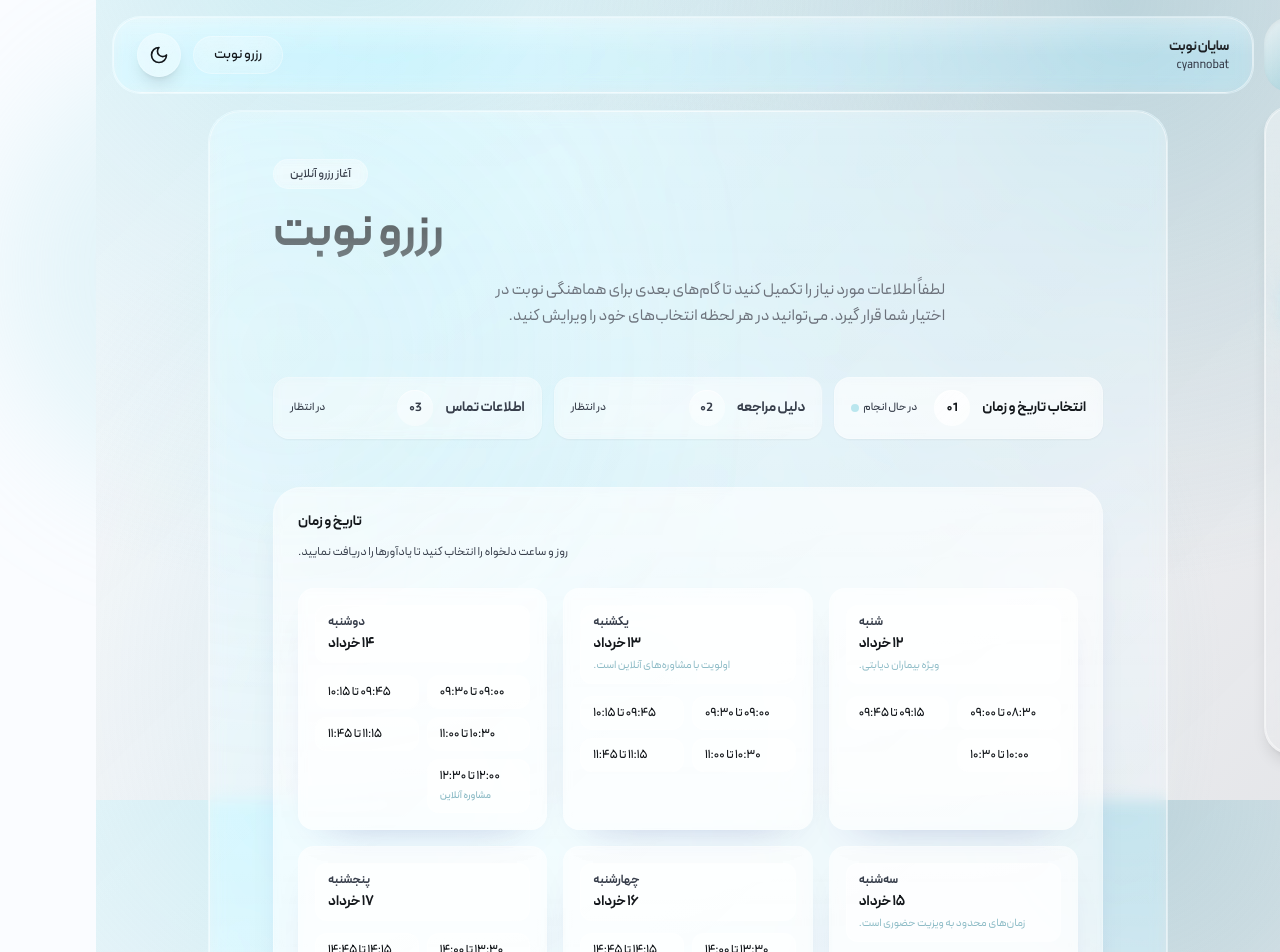
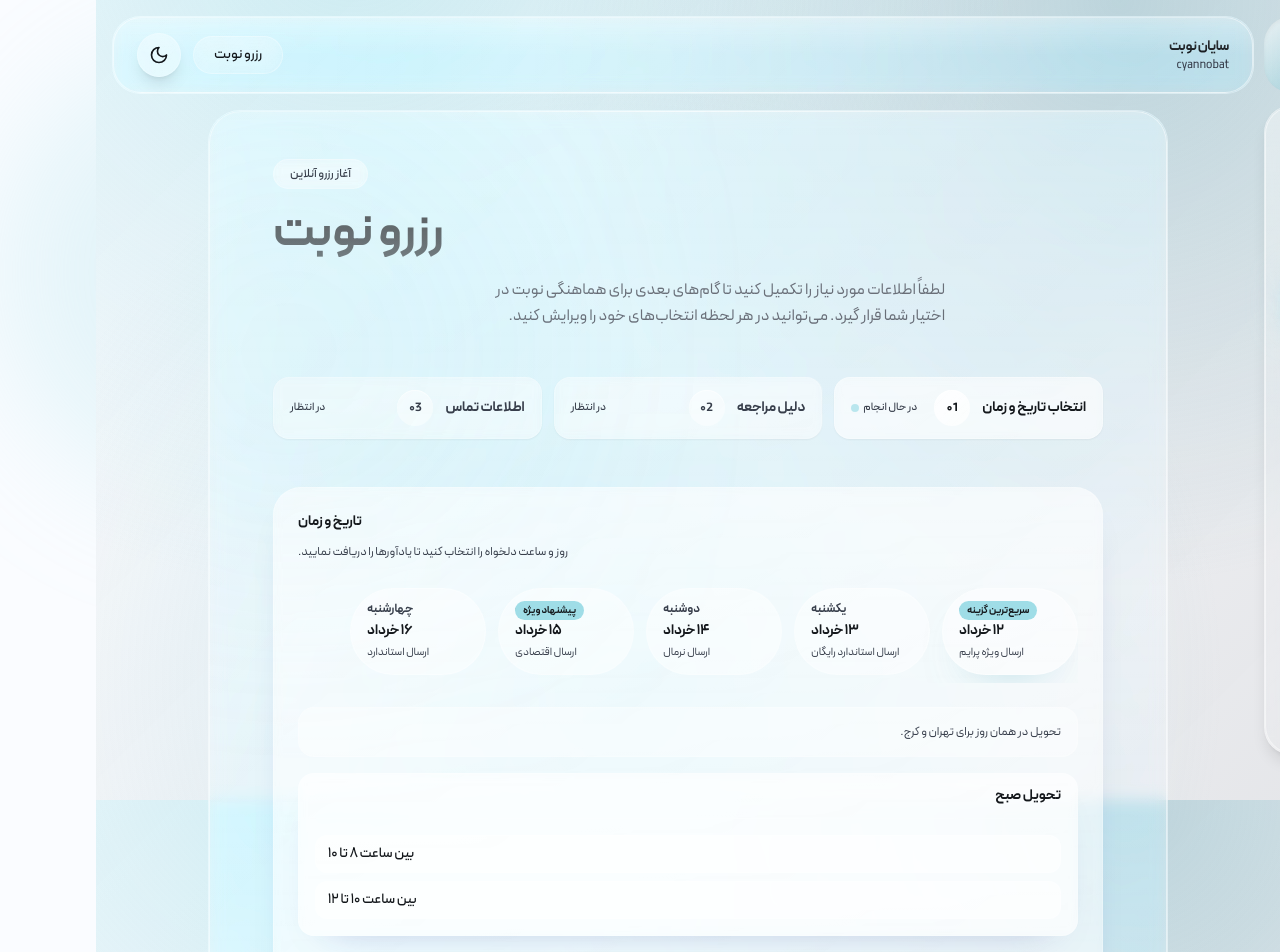
Before and after one commit to belforzedse/cyannobat, a Next.js app: page /reserve in a window 1280 px wide. Shown: the top 952 px of the page. Built offline with nearby package versions, Linux system fonts and the light colour scheme.

Commit message:
Adopt Amazon-style schedule picker

```diff
--- a/src/app/(site)/reserve/page.tsx
+++ b/src/app/(site)/reserve/page.tsx
@@ -1,12 +1,12 @@
 'use client';
 
-import { useMemo, useState } from 'react';
+import { useState } from 'react';
 import { AnimatePresence, motion, useReducedMotion } from 'framer-motion';
 import Link from 'next/link';
 import clsx from 'clsx';
 import SchedulePicker from '@/components/SchedulePicker';
 import BookingInput from '@/components/BookingInput';
-import { mockAvailability, type AvailabilityDay, type AvailabilitySlot } from '@/data/mockAvailability';
+import { mockDeliveryWindows, type DeliveryDay, type DeliveryWindowSlot } from '@/data/mockDeliveryWindows';
 
 const progressSteps = [
   { key: 'dateTime', label: 'انتخاب تاریخ و زمان' },
@@ -35,9 +35,13 @@ const formatDateLabel = (value: string | null) => {
   }
 };
 
-const formatTimeRange = (slot: AvailabilitySlot | null) => {
+const formatTimeRange = (slot: DeliveryWindowSlot | null) => {
   if (!slot) {
     return 'انتخاب نشده';
+  }
+
+  if (slot.label) {
+    return slot.label;
   }
 
   const formatTime = (time: string) => {
@@ -62,13 +66,13 @@ const formatTimeRange = (slot: AvailabilitySlot | null) => {
 };
 
 type SelectedSchedule = {
-  day: AvailabilityDay;
-  slot: AvailabilitySlot;
+  day: DeliveryDay;
+  slot: DeliveryWindowSlot;
 };
 
 const BookingPage = () => {
   const prefersReducedMotion = useReducedMotion();
-  const [selectedDay, setSelectedDay] = useState<string | null>(null);
+  const [selectedDate, setSelectedDate] = useState<string | null>(mockDeliveryWindows[0]?.date ?? null);
   const [selectedSchedule, setSelectedSchedule] = useState<SelectedSchedule | null>(null);
   const [selectedReasons, setSelectedReasons] = useState<string[]>([]);
   const [additionalReason, setAdditionalReason] = useState('');
@@ -79,43 +83,10 @@ const BookingPage = () => {
   });
   const [customerNotes, setCustomerNotes] = useState('');
 
-  const availabilityForSelection = useMemo(() => {
-    const merged = new Map<string, AvailabilityDay>();
+  const deliveryDays = mockDeliveryWindows;
 
-    Object.values(mockAvailability).forEach((serviceAvailability) => {
-      Object.values(serviceAvailability).forEach((doctorAvailability) => {
-        doctorAvailability.forEach((day) => {
-          const existingDay = merged.get(day.date);
-          if (!existingDay) {
-            merged.set(day.date, {
-              date: day.date,
-              slots: [...day.slots],
-              note: day.note,
-            });
-            return;
-          }
-
-          const combinedSlots = [...existingDay.slots];
-          day.slots.forEach((slot) => {
-            if (!combinedSlots.some((existingSlot) => existingSlot.id === slot.id)) {
-              combinedSlots.push(slot);
-            }
-          });
-
-          merged.set(day.date, {
-            date: day.date,
-            slots: combinedSlots.sort((a, b) => a.start.localeCompare(b.start)),
-            note: existingDay.note ?? day.note,
-          });
-        });
-      });
-    });
-
-    return Array.from(merged.values()).sort((a, b) => a.date.localeCompare(b.date));
-  }, []);
-
-  const handleDaySelect = (day: AvailabilityDay) => {
-    setSelectedDay(day.date);
+  const handleDateSelect = (day: DeliveryDay) => {
+    setSelectedDate(day.date);
     setSelectedSchedule((currentSchedule) => {
       if (currentSchedule && currentSchedule.day.date === day.date) {
         return currentSchedule;
@@ -124,8 +95,8 @@ const BookingPage = () => {
     });
   };
 
-  const handleSlotSelect = (slot: AvailabilitySlot, day: AvailabilityDay) => {
-    setSelectedDay(day.date);
+  const handleSlotSelect = (slot: DeliveryWindowSlot, day: DeliveryDay) => {
+    setSelectedDate(day.date);
     setSelectedSchedule({ day, slot });
   };
 
@@ -173,7 +144,7 @@ const BookingPage = () => {
 
   const formattedDate = selectedSchedule
     ? formatDateLabel(selectedSchedule.day.date)
-    : formatDateLabel(selectedDay);
+    : formatDateLabel(selectedDate);
   const formattedTime = formatTimeRange(selectedSchedule?.slot ?? null);
   const isContinueDisabled = !isScheduleComplete || !isReasonComplete || !isCustomerComplete;
 
@@ -184,7 +155,7 @@ const BookingPage = () => {
       ].filter((value): value is string => Boolean(value))
     : [];
 
-  const placeholderMessage = 'برای مشاهده زمان‌های خالی، ابتدا تاریخ مورد نظر را انتخاب کنید.';
+  const placeholderMessage = 'برای مشاهده بازه‌های تحویل، یکی از تاریخ‌ها را انتخاب کنید.';
 
   return (
     <motion.section
@@ -317,13 +288,13 @@ const BookingPage = () => {
           </div>
           <div className="mt-6">
             <SchedulePicker
-              availability={availabilityForSelection}
-              selectedDay={selectedDay}
+              days={deliveryDays}
+              selectedDate={selectedDate}
               selectedSlotId={selectedSchedule?.slot.id ?? null}
-              onSelectDay={handleDaySelect}
+              onSelectDate={handleDateSelect}
               onSelectSlot={handleSlotSelect}
               placeholderMessage={placeholderMessage}
-              emptyMessage="در حال حاضر زمانی در دسترس نیست. لطفاً بعداً دوباره بررسی کنید."
+              emptyMessage="در حال حاضر بازه‌ای برای تحویل موجود نیست. لطفاً بعداً دوباره بررسی کنید."
             />
           </div>
         </motion.div>
--- a/src/components/SchedulePicker.tsx
+++ b/src/components/SchedulePicker.tsx
@@ -1,14 +1,14 @@
 'use client';
 
 import clsx from 'clsx';
-import type { AvailabilityDay, AvailabilitySlot } from '@/data/mockAvailability';
+import type { DeliveryDay, DeliveryWindowSlot } from '@/data/mockDeliveryWindows';
 
 type SchedulePickerProps = {
-  availability?: AvailabilityDay[];
-  selectedDay?: string | null;
+  days?: DeliveryDay[];
+  selectedDate?: string | null;
   selectedSlotId?: string | null;
-  onSelectDay?: (day: AvailabilityDay) => void;
-  onSelectSlot?: (slot: AvailabilitySlot, day: AvailabilityDay) => void;
+  onSelectDate?: (day: DeliveryDay) => void;
+  onSelectSlot?: (slot: DeliveryWindowSlot, day: DeliveryDay) => void;
   isLoading?: boolean;
   placeholderMessage?: string;
   emptyMessage?: string;
@@ -17,7 +17,7 @@ type SchedulePickerProps = {
 const formatDayHeading = (date: string) => {
   try {
     const dateInstance = new Date(`${date}T00:00:00`);
-    const weekday = new Intl.DateTimeFormat('fa-IR', { weekday: 'long' }).format(dateInstance);
+    const weekday = new Intl.DateTimeFormat('fa-IR', { weekday: 'short' }).format(dateInstance);
     const label = new Intl.DateTimeFormat('fa-IR', { month: 'long', day: 'numeric' }).format(dateInstance);
     return { weekday, label };
   } catch {
@@ -44,13 +44,13 @@ const formatTime = (time: string) => {
   }
 };
 
-const formatSlotLabel = (slot: AvailabilitySlot) => `${formatTime(slot.start)} تا ${formatTime(slot.end)}`;
+const formatSlotLabel = (slot: DeliveryWindowSlot) => slot.label ?? `${formatTime(slot.start)} تا ${formatTime(slot.end)}`;
 
 const SchedulePicker = ({
-  availability,
-  selectedDay,
+  days,
+  selectedDate,
   selectedSlotId,
-  onSelectDay,
+  onSelectDate,
   onSelectSlot,
   isLoading = false,
   placeholderMessage,
@@ -58,110 +58,135 @@ const SchedulePicker = ({
 }: SchedulePickerProps) => {
   if (isLoading) {
     return (
-      <div className="grid gap-4 sm:grid-cols-2 lg:grid-cols-3">
-        {Array.from({ length: 3 }).map((_, index) => (
-          <div
-            key={index}
-            className="h-44 rounded-2xl border border-white/15 bg-white/30 p-4 backdrop-blur-sm animate-pulse dark:border-white/10 dark:bg-white/5"
-          >
-            <div className="h-6 w-2/3 rounded-full bg-white/60 dark:bg-white/10" />
-            <div className="mt-6 space-y-2">
-              <div className="h-8 rounded-xl bg-white/50 dark:bg-white/10" />
-              <div className="h-8 rounded-xl bg-white/40 dark:bg-white/10" />
-              <div className="h-8 rounded-xl bg-white/30 dark:bg-white/5" />
-            </div>
-          </div>
-        ))}
+      <div className="space-y-6">
+        <div className="flex gap-3 overflow-hidden">
+          {Array.from({ length: 3 }).map((_, index) => (
+            <div
+              key={index}
+              className="h-20 w-36 animate-pulse rounded-full border border-white/15 bg-white/30 backdrop-blur-sm dark:border-white/10 dark:bg-white/5"
+            />
+          ))}
+        </div>
+        <div className="space-y-3">
+          {Array.from({ length: 3 }).map((_, index) => (
+            <div
+              key={index}
+              className="h-20 animate-pulse rounded-2xl border border-white/15 bg-white/30 backdrop-blur-sm dark:border-white/10 dark:bg-white/5"
+            />
+          ))}
+        </div>
       </div>
     );
   }
 
-  if (!availability) {
+  if (!days) {
     return (
       <div className="rounded-2xl border border-dashed border-white/30 bg-white/30 p-6 text-sm text-muted-foreground dark:border-white/10 dark:bg-white/5">
-        {placeholderMessage ?? 'برای مشاهده زمان‌های آزاد، ابتدا خدمت و پزشک را انتخاب کنید.'}
+        {placeholderMessage ?? 'برای مشاهده بازه‌های تحویل، ابتدا یک تاریخ را انتخاب کنید.'}
       </div>
     );
   }
 
-  if (availability.length === 0) {
+  if (days.length === 0) {
     return (
       <div className="rounded-2xl border border-dashed border-white/30 bg-white/30 p-6 text-sm text-muted-foreground dark:border-white/10 dark:bg-white/5">
-        {emptyMessage ?? 'در حال حاضر زمان آزادی برای این ترکیب وجود ندارد.'}
+        {emptyMessage ?? 'هیچ بازه تحویلی در دسترس نیست.'}
       </div>
     );
   }
 
+  const activeDay = selectedDate ? days.find((day) => day.date === selectedDate) : undefined;
+
   return (
-    <div className="grid gap-4 sm:grid-cols-2 lg:grid-cols-3">
-      {availability.map((day) => {
-        const isActiveDay = selectedDay === day.date;
-        const { weekday, label } = formatDayHeading(day.date);
+    <div className="space-y-6">
+      <div className="flex snap-x gap-3 overflow-x-auto pb-2">
+        {days.map((day) => {
+          const isActive = activeDay?.date === day.date;
+          const { weekday, label } = formatDayHeading(day.date);
 
-        return (
-          <div
-            key={day.date}
-            className={clsx(
-              'flex h-full flex-col gap-3 rounded-2xl border p-4 transition-all duration-300',
-              'border-white/20 bg-white/45 shadow-[0_18px_40px_-30px_rgba(31,38,135,0.35)] backdrop-blur-sm',
-              'dark:border-white/12 dark:bg-white/10',
-              isActiveDay && 'border-accent/60 bg-accent/15 shadow-[0_24px_45px_-30px_rgba(88,175,192,0.5)] dark:border-accent/40 dark:bg-accent/10'
-            )}
-          >
+          return (
             <button
               type="button"
+              key={day.date}
               className={clsx(
-                'flex flex-col items-end gap-1 rounded-xl border px-3 py-2 text-right transition-colors duration-200',
-                'border-white/30 bg-white/55 hover:border-accent/50 hover:bg-white/70',
-                'dark:border-white/10 dark:bg-white/10 dark:hover:border-accent/40 dark:hover:bg-white/15',
-                isActiveDay && 'border-accent/60 bg-accent/20 text-accent'
+                'relative flex min-w-[8.5rem] snap-center flex-col items-end gap-1 rounded-full border px-4 py-3 text-right transition-all duration-200',
+                'border-white/25 bg-white/45 hover:border-accent/60 hover:bg-white/70',
+                'dark:border-white/12 dark:bg-white/10 dark:hover:border-accent/50 dark:hover:bg-white/20',
+                isActive && 'border-accent/70 bg-accent/20 text-accent shadow-[0_20px_45px_-30px_rgba(88,175,192,0.6)] dark:text-accent-foreground'
               )}
-              onClick={() => onSelectDay?.(day)}
-              aria-pressed={isActiveDay}
+              onClick={() => onSelectDate?.(day)}
+              aria-pressed={isActive}
             >
               <span className="text-xs font-semibold text-muted-foreground">{weekday || '—'}</span>
               <span className="text-sm font-bold text-foreground">{label}</span>
-              {day.note && <span className="text-[11px] text-accent-strong/80">{day.note}</span>}
+              {day.shippingLabel && <span className="text-[11px] text-muted-foreground">{day.shippingLabel}</span>}
+              {day.badge && (
+                <span className="absolute left-4 top-3 rounded-full bg-accent px-2 py-0.5 text-[10px] font-semibold text-accent-foreground">
+                  {day.badge}
+                </span>
+              )}
             </button>
+          );
+        })}
+      </div>
 
-            <div className="flex flex-col gap-2">
-              {day.slots.length === 0 ? (
-                <span className="rounded-xl border border-dashed border-white/30 px-3 py-2 text-xs text-muted-foreground dark:border-white/15">
-                  زمان خالی برای این روز موجود نیست.
-                </span>
-              ) : (
-                <div className="grid grid-cols-2 gap-2">
-                  {day.slots.map((slot) => {
-                    const slotId = slot.id;
-                    const isSelected = isActiveDay && selectedSlotId === slotId;
+      {activeDay ? (
+        <div className="space-y-4">
+          {activeDay.note && (
+            <div className="rounded-2xl border border-white/20 bg-white/40 p-4 text-xs text-muted-foreground dark:border-white/12 dark:bg-white/10">
+              {activeDay.note}
+            </div>
+          )}
+
+          {activeDay.groups.length > 0 ? (
+            activeDay.groups.map((group) => (
+              <div
+                key={`${activeDay.date}-${group.label}`}
+                className="rounded-2xl border border-white/20 bg-white/45 shadow-[0_18px_40px_-30px_rgba(31,38,135,0.35)] backdrop-blur-sm dark:border-white/12 dark:bg-white/10"
+              >
+                <div className="flex flex-col gap-1 border-b border-white/15 px-4 py-3 text-right dark:border-white/10">
+                  <span className="text-sm font-semibold text-foreground">{group.label}</span>
+                  {group.note && <span className="text-xs text-muted-foreground">{group.note}</span>}
+                </div>
+                <div className="flex flex-col gap-2 p-4">
+                  {group.windows.map((slot) => {
+                    const isSelected = activeDay.date === selectedDate && selectedSlotId === slot.id;
 
                     return (
                       <button
                         type="button"
-                        key={slotId}
+                        key={slot.id}
                         className={clsx(
-                          'flex flex-col items-end gap-1 rounded-xl border px-3 py-2 text-right text-xs font-medium transition-all duration-200',
-                          'border-white/25 bg-white/55 hover:border-accent/50 hover:bg-white/75',
-                          'dark:border-white/12 dark:bg-white/12 dark:hover:border-accent/40 dark:hover:bg-white/20',
+                          'flex flex-col items-end gap-1 rounded-xl border px-3 py-2 text-right text-sm transition-all duration-200',
+                          'border-white/25 bg-white/55 hover:border-accent/60 hover:bg-white/75',
+                          'dark:border-white/12 dark:bg-white/12 dark:hover:border-accent/50 dark:hover:bg-white/20',
                           isSelected && 'border-accent/70 bg-accent/20 text-accent shadow-[0_16px_36px_-28px_rgba(88,175,192,0.6)]'
                         )}
                         onClick={() => {
-                          onSelectDay?.(day);
-                          onSelectSlot?.(slot, day);
+                          onSelectDate?.(activeDay);
+                          onSelectSlot?.(slot, activeDay);
                         }}
                         aria-pressed={isSelected}
                       >
-                        <span>{formatSlotLabel(slot)}</span>
-                        {slot.kind === 'virtual' && <span className="text-[10px] text-accent-strong/80">مشاوره آنلاین</span>}
+                        <span className="font-medium">{formatSlotLabel(slot)}</span>
+                        {slot.description && <span className="text-xs text-muted-foreground">{slot.description}</span>}
                       </button>
                     );
                   })}
                 </div>
-              )}
+              </div>
+            ))
+          ) : (
+            <div className="rounded-2xl border border-dashed border-white/25 bg-white/40 p-6 text-center text-sm text-muted-foreground dark:border-white/12 dark:bg-white/10">
+              {emptyMessage ?? 'برای این روز بازه‌ای تعریف نشده است.'}
             </div>
-          </div>
-        );
-      })}
+          )}
+        </div>
+      ) : (
+        <div className="rounded-2xl border border-dashed border-white/30 bg-white/30 p-6 text-sm text-muted-foreground dark:border-white/10 dark:bg-white/5">
+          {placeholderMessage ?? 'برای مشاهده بازه‌های تحویل، یکی از تاریخ‌ها را انتخاب کنید.'}
+        </div>
+      )}
     </div>
   );
 };
--- /dev/null
+++ b/src/data/mockDeliveryWindows.ts
@@ -0,0 +1,139 @@
+export interface DeliveryWindowSlot {
+  id: string;
+  start: string;
+  end: string;
+  label?: string;
+  description?: string;
+}
+
+export interface DeliveryWindowGroup {
+  label: string;
+  note?: string;
+  windows: DeliveryWindowSlot[];
+}
+
+export interface DeliveryDay {
+  date: string;
+  badge?: string;
+  shippingLabel?: string;
+  groups: DeliveryWindowGroup[];
+  note?: string;
+}
+
+const createWindow = (
+  date: string,
+  start: string,
+  end: string,
+  label?: string,
+  description?: string,
+): DeliveryWindowSlot => ({
+  id: `${date}-${start}-${end}`,
+  start,
+  end,
+  label,
+  description,
+});
+
+export const mockDeliveryWindows: DeliveryDay[] = [
+  {
+    date: '2024-06-01',
+    badge: 'سریع‌ترین گزینه',
+    shippingLabel: 'ارسال ویژه پرایم',
+    note: 'تحویل در همان روز برای تهران و کرج.',
+    groups: [
+      {
+        label: 'تحویل صبح',
+        windows: [
+          createWindow('2024-06-01', '08:00', '10:00', 'بین ساعت ۸ تا ۱۰'),
+          createWindow('2024-06-01', '10:00', '12:00', 'بین ساعت ۱۰ تا ۱۲'),
+        ],
+      },
+      {
+        label: 'تحویل عصر',
+        note: 'ویژه سفارش‌های حجیم.',
+        windows: [
+          createWindow('2024-06-01', '14:00', '16:00', 'بین ساعت ۱۴ تا ۱۶'),
+          createWindow('2024-06-01', '16:00', '18:00', 'بین ساعت ۱۶ تا ۱۸'),
+        ],
+      },
+    ],
+  },
+  {
+    date: '2024-06-02',
+    shippingLabel: 'ارسال استاندارد رایگان',
+    groups: [
+      {
+        label: 'تحویل صبح',
+        windows: [
+          createWindow('2024-06-02', '09:00', '11:00', 'بین ساعت ۹ تا ۱۱'),
+          createWindow('2024-06-02', '11:00', '13:00', 'بین ساعت ۱۱ تا ۱۳'),
+        ],
+      },
+      {
+        label: 'تحویل بعدازظهر',
+        windows: [
+          createWindow('2024-06-02', '13:00', '15:00', 'بین ساعت ۱۳ تا ۱۵'),
+          createWindow('2024-06-02', '15:00', '17:00', 'بین ساعت ۱۵ تا ۱۷'),
+        ],
+      },
+    ],
+  },
+  {
+    date: '2024-06-03',
+    shippingLabel: 'ارسال نرمال',
+    groups: [
+      {
+        label: 'تحویل صبح',
+        windows: [
+          createWindow('2024-06-03', '09:00', '12:00', 'بین ساعت ۹ تا ۱۲'),
+        ],
+      },
+      {
+        label: 'تحویل عصر',
+        note: 'محدود به مراکز استان‌ها.',
+        windows: [
+          createWindow('2024-06-03', '15:00', '18:00', 'بین ساعت ۱۵ تا ۱۸'),
+        ],
+      },
+    ],
+  },
+  {
+    date: '2024-06-04',
+    badge: 'پیشنهاد ویژه',
+    shippingLabel: 'ارسال اقتصادی',
+    groups: [
+      {
+        label: 'تحویل ظهر',
+        windows: [
+          createWindow('2024-06-04', '12:00', '14:00', 'بین ساعت ۱۲ تا ۱۴'),
+        ],
+      },
+      {
+        label: 'تحویل عصر',
+        windows: [
+          createWindow('2024-06-04', '16:00', '18:00', 'بین ساعت ۱۶ تا ۱۸'),
+          createWindow('2024-06-04', '18:00', '20:00', 'بین ساعت ۱۸ تا ۲۰'),
+        ],
+      },
+    ],
+  },
+  {
+    date: '2024-06-05',
+    shippingLabel: 'ارسال استاندارد',
+    note: 'تحویل ممکن است به روز بعد موکول شود.',
+    groups: [
+      {
+        label: 'تحویل صبح',
+        windows: [
+          createWindow('2024-06-05', '09:00', '11:00', 'بین ساعت ۹ تا ۱۱'),
+        ],
+      },
+      {
+        label: 'تحویل شب',
+        windows: [
+          createWindow('2024-06-05', '19:00', '21:00', 'بین ساعت ۱۹ تا ۲۱'),
+        ],
+      },
+    ],
+  },
+];
```
